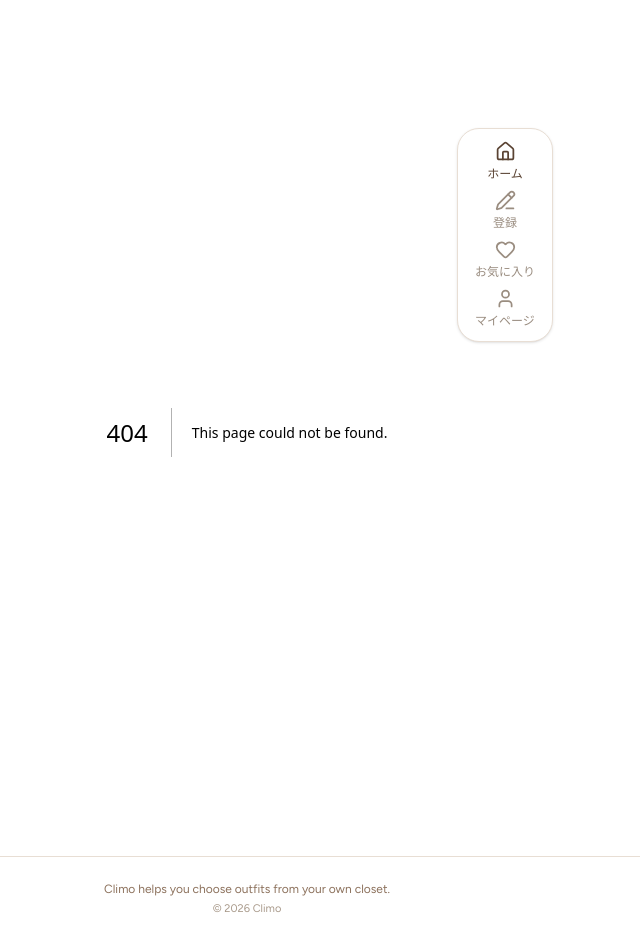
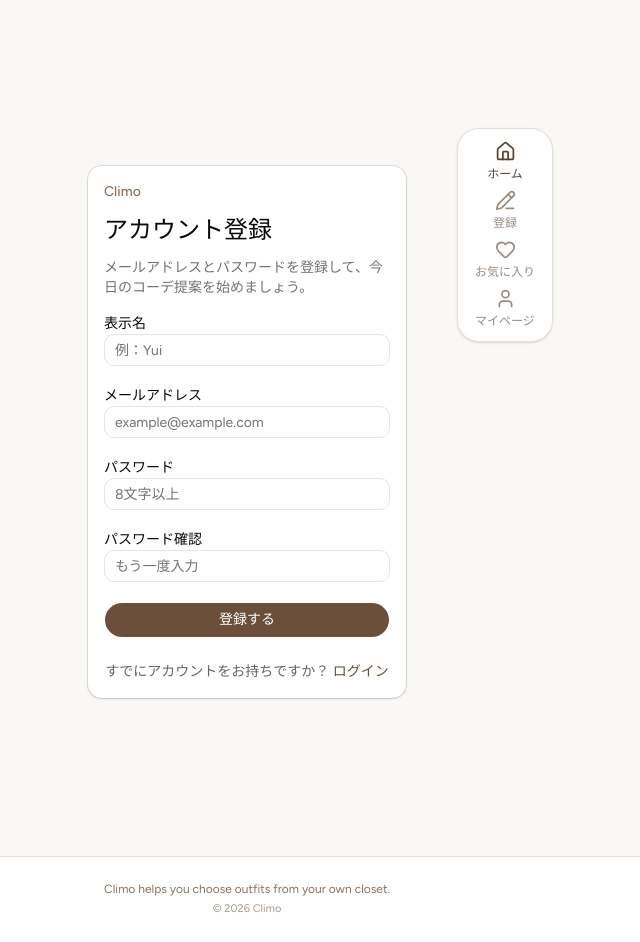
Before and after one commit to ms-engineer-bc26-01/teamB_section_9, a Next.js app in the folder frontend/: page /register in a window 1280 px wide. Before the commit this address had no page. Shown: the whole page, without its empty margins (393-1033 px from the left). Built offline with nearby package versions, Linux system fonts and the light colour scheme; no server answers.

Commit message:
feat(fe): add auth form pages

```diff
--- /dev/null
+++ b/frontend/src/app/register/page.tsx
@@ -0,0 +1,181 @@
+"use client";
+
+import Link from "next/link";
+import { useRouter } from "next/navigation";
+import { FormEvent, useState } from "react";
+
+import { supabase } from "@/lib/auth";
+import { Button } from "@/components/ui/button";
+import {
+    Card,
+    CardContent,
+    CardDescription,
+    CardHeader,
+    CardTitle,
+} from "@/components/ui/card";
+import { Input } from "@/components/ui/input";
+
+export default function RegisterPage() {
+    const router = useRouter();
+
+    const [displayName, setDisplayName] = useState("");
+    const [email, setEmail] = useState("");
+    const [password, setPassword] = useState("");
+    const [passwordConfirm, setPasswordConfirm] = useState("");
+    const [errorMessage, setErrorMessage] = useState("");
+    const [successMessage, setSuccessMessage] = useState("");
+    const [isSubmitting, setIsSubmitting] = useState(false);
+
+    const handleSubmit = async (event: FormEvent<HTMLFormElement>) => {
+        event.preventDefault();
+        setErrorMessage("");
+        setSuccessMessage("");
+
+        if (!email || !password || !passwordConfirm) {
+            setErrorMessage("メールアドレスとパスワードを入力してください。");
+            return;
+        }
+
+        if (password.length < 8) {
+            setErrorMessage("パスワードは8文字以上で入力してください。");
+            return;
+        }
+
+        if (password !== passwordConfirm) {
+            setErrorMessage("確認用パスワードが一致しません。");
+            return;
+        }
+
+        setIsSubmitting(true);
+
+        const { error } = await supabase.auth.signUp({
+            email,
+            password,
+            options: {
+                data: {
+                    display_name: displayName,
+                },
+            },
+        });
+
+        setIsSubmitting(false);
+
+        if (error) {
+            setErrorMessage("アカウント登録に失敗しました。入力内容を確認してください。");
+            return;
+        }
+
+        setSuccessMessage("登録が完了しました。ログイン画面へ移動します。");
+
+        setTimeout(() => {
+            router.push("/login");
+        }, 1200);
+    };
+
+    return (
+        <main className="min-h-screen bg-[#FAF8F5] px-5 py-10 text-[#222222]">
+            <div className="mx-auto flex min-h-[calc(100vh-5rem)] w-full max-w-[390px] items-center">
+                <Card className="w-full border-[#E8DED4] bg-white shadow-sm">
+                    <CardHeader className="space-y-2">
+                        <p className="text-sm font-medium text-[#8C715C]">Climo</p>
+                        <CardTitle className="text-2xl">アカウント登録</CardTitle>
+                        <CardDescription>
+                            メールアドレスとパスワードを登録して、今日のコーデ提案を始めましょう。
+                        </CardDescription>
+                    </CardHeader>
+
+                    <CardContent>
+                        <form className="space-y-5" onSubmit={handleSubmit}>
+                            <div className="space-y-2">
+                                <label htmlFor="display-name">表示名</label>
+                                <Input
+                                    id="display-name"
+                                    name="displayName"
+                                    type="text"
+                                    autoComplete="name"
+                                    placeholder="例：Yui"
+                                    value={displayName}
+                                    onChange={(event) => setDisplayName(event.target.value)}
+                                />
+                            </div>
+
+                            <div className="space-y-2">
+                                <label htmlFor="email" className="text-sm font-medium">
+                                    メールアドレス
+                                </label>
+                                <Input
+                                    id="email"
+                                    name="email"
+                                    type="email"
+                                    autoComplete="email"
+                                    placeholder="example@example.com"
+                                    value={email}
+                                    onChange={(event) => setEmail(event.target.value)}
+                                    required
+                                />
+                            </div>
+
+                            <div className="space-y-2">
+                                <label htmlFor="password">パスワード</label>
+                                <Input
+                                    id="password"
+                                    name="password"
+                                    type="password"
+                                    autoComplete="new-password"
+                                    placeholder="8文字以上"
+                                    value={password}
+                                    onChange={(event) => setPassword(event.target.value)}
+                                    required
+                                />
+                            </div>
+
+                            <div className="space-y-2">
+                                <label htmlFor="password-confirm">パスワード確認</label>
+                                <Input
+                                    id="password-confirm"
+                                    name="passwordConfirm"
+                                    type="password"
+                                    autoComplete="new-password"
+                                    placeholder="もう一度入力"
+                                    value={passwordConfirm}
+                                    onChange={(event) => setPasswordConfirm(event.target.value)}
+                                    required
+                                />
+                            </div>
+
+                            {errorMessage && (
+                                <p className="rounded-md bg-red-50 px-3 py-2 text-sm text-red-700">
+                                    {errorMessage}
+                                </p>
+                            )}
+
+                            {successMessage && (
+                                <p className="rounded-md bg-green-50 px-3 py-2 text-sm text-green-700">
+                                    {successMessage}
+                                </p>
+                            )}
+
+                            <Button
+                                type="submit"
+                                className="w-full bg-[#6B4F3A] text-white hover:bg-[#5A422F]"
+                                disabled={isSubmitting}
+                            >
+                                {isSubmitting ? "登録中..." : "登録する"}
+                            </Button>
+                        </form>
+
+                        <p className="mt-6 text-center text-sm text-[#666666]">
+                            すでにアカウントをお持ちですか？{" "}
+                            <Link
+                                href="/login"
+                                className="font-medium text-[#6B4F3A] underline-offset-4 hover:underline"
+                            >
+                                ログイン
+                            </Link>
+                        </p>
+                    </CardContent>
+                </Card>
+            </div>
+        </main>
+    );
+}
```
